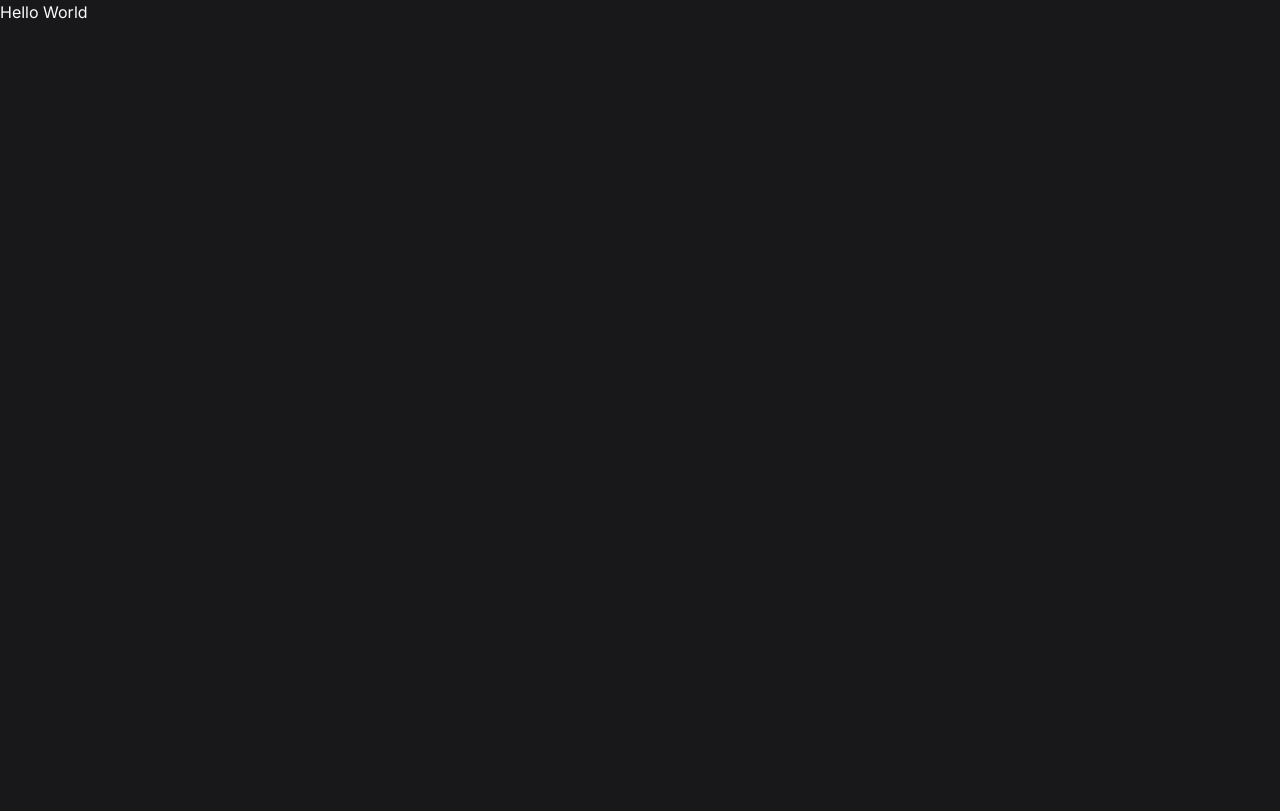
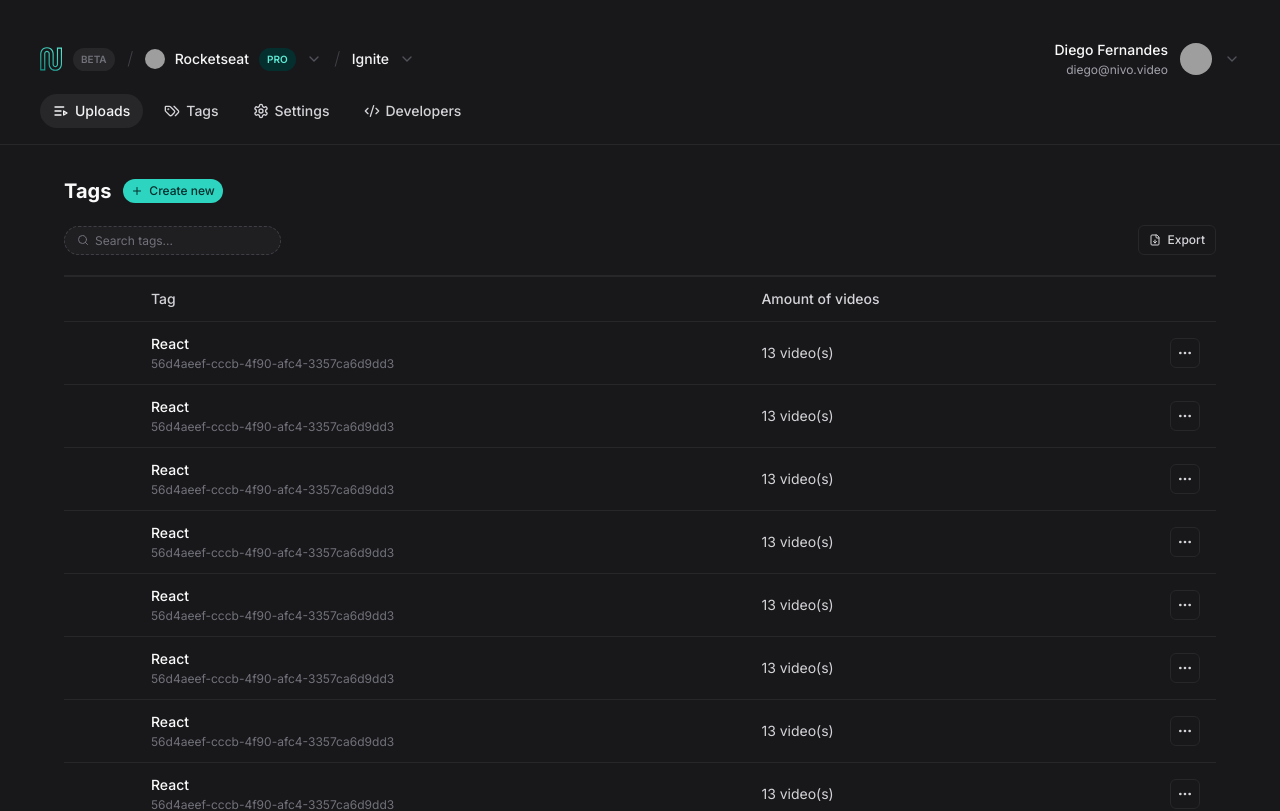
Before and after one commit to RayanneRamos/react-na-pratica-nivo, a React (Vite) app: page / in a window 1280 px wide. Shown: the top 811 px of the page. Built offline with nearby package versions, Linux system fonts and the light colour scheme; grey boxes are pictures that could not be loaded.

Commit message:
criando a estrutura da tabela

```diff
--- a/src/App.tsx
+++ b/src/App.tsx
@@ -1,3 +1,78 @@
+import { FileDown, MoreHorizontal, Plus, Search } from "lucide-react";
+import { Header } from "./components/header";
+import { Tabs } from "./components/tabs";
+import { Button } from "./components/ui/button";
+import { Control, Input } from "./components/ui/input";
+import {
+  Table,
+  TableBody,
+  TableCell,
+  TableHead,
+  TableHeader,
+  TableRow,
+} from "./components/ui/table";
+//import { Pagination } from "./components/pagination";
+
 export function App() {
-  return <h1>Hello World</h1>;
+  return (
+    <div className="py-10 space-y-8">
+      <div>
+        <Header />
+        <Tabs />
+      </div>
+      <main className="max-w-6xl mx-auto space-y-5">
+        <div className="flex items-center gap-3">
+          <h1 className="text-xl font-bold">Tags</h1>
+          <Button variant="primary">
+            <Plus className="size-3" />
+            Create new
+          </Button>
+        </div>
+        <div className="flex items-center justify-between">
+          <Input variant="filter">
+            <Search className="size-3" />
+            <Control placeholder="Search tags..." />
+          </Input>
+          <Button>
+            <FileDown className="size-3" />
+            Export
+          </Button>
+        </div>
+        <Table>
+          <TableHeader>
+            <TableRow>
+              <TableHead></TableHead>
+              <TableHead>Tag</TableHead>
+              <TableHead>Amount of videos</TableHead>
+              <TableHead></TableHead>
+            </TableRow>
+          </TableHeader>
+          <TableBody>
+            {Array.from({ length: 10 }).map((value, index) => {
+              return (
+                <TableRow key={index}>
+                  <TableCell></TableCell>
+                  <TableCell>
+                    <div className="flex flex-col gap-0.5">
+                      <span className="font-medium">React</span>
+                      <span className="text-xs text-zinc-500">
+                        56d4aeef-cccb-4f90-afc4-3357ca6d9dd3
+                      </span>
+                    </div>
+                  </TableCell>
+                  <TableCell className="text-zinc-300">13 video(s)</TableCell>
+                  <TableCell className="text-right">
+                    <Button size="icon">
+                      <MoreHorizontal className="size-4" />
+                    </Button>
+                  </TableCell>
+                </TableRow>
+              );
+            })}
+          </TableBody>
+        </Table>
+        {/* <Pagination pages={0} items={0} page={0} /> */}
+      </main>
+    </div>
+  );
 }
--- a/src/index.css
+++ b/src/index.css
@@ -1,3 +1,3 @@
 @tailwind base;
+@tailwind utilities;
 @tailwind components;
-@tailwind utilities;
```
